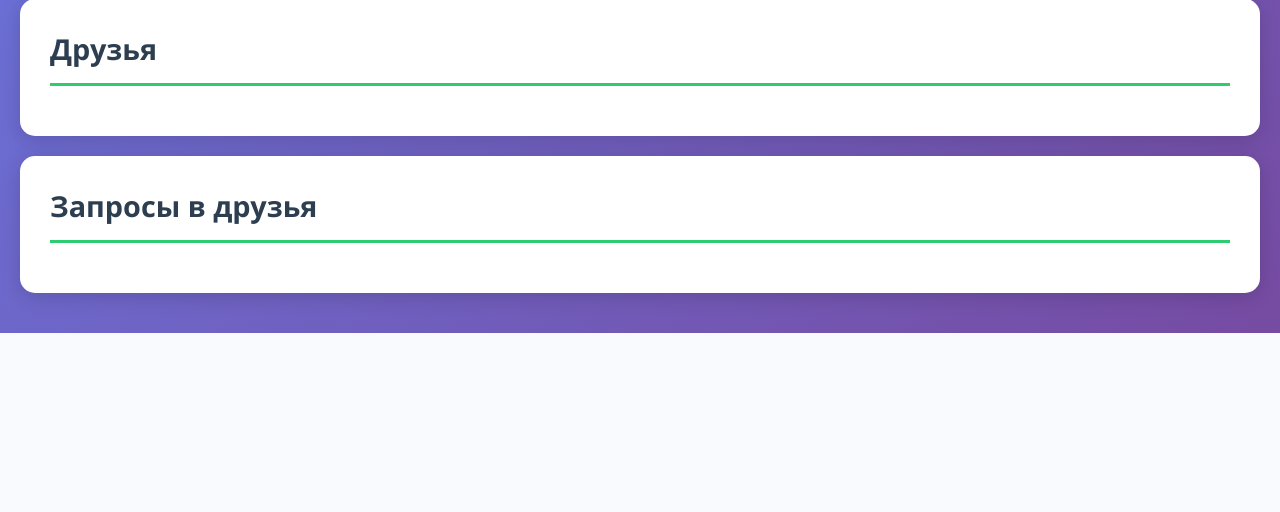
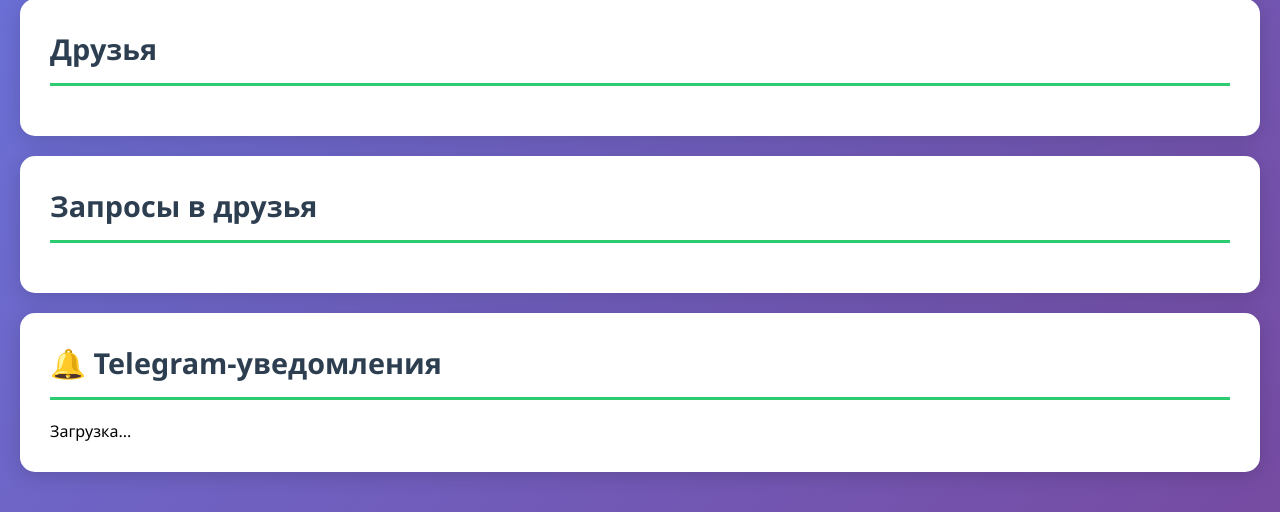
Before and after one commit to TomatoInOil/food-purchase-planner, a Django app: page / in a window 1280 px wide, after a click on "👥 Друзья". Shown: the part 723-1235 px from the top of the page. Before the commit the page ends 1056 px from the top, so only its background shows below. Run offline with Django 5.2, Linux system fonts and the light colour scheme; the visitor is signed in with stand-in values (Sample User, id 1); data comes from the database, SQL or seed files in the repository; data that the repository does not hold is empty.

Commit message:
feat(frontend): add Telegram account linking button to Friends tab (#28)
Co-authored-by: Claude Sonnet 4.6 <noreply@anthropic.com>

```diff
--- a/src/config/static/js/friends.js
+++ b/src/config/static/js/friends.js
@@ -35,6 +35,7 @@ async function loadFriendsTabData() {
 
         renderFriends();
         renderFriendRequests();
+        loadTelegramStatus();
     } catch (e) {
         showError(e.message || 'Не удалось загрузить данные друзей');
     }
--- /dev/null
+++ b/src/config/static/js/telegram.js
@@ -0,0 +1,53 @@
+/**
+ * Telegram integration: account linking status and link flow.
+ *
+ * High-level flows:
+ *  - loadTelegramStatus
+ *  - linkTelegram
+ *  - unlinkTelegram
+ */
+
+// High-level: load Telegram link status and render the section.
+async function loadTelegramStatus() {
+    const section = document.getElementById('telegramSection');
+    if (!section) {
+        return;
+    }
+
+    try {
+        const data = await apiFetch('/api/telegram/status/');
+        renderTelegramSection(section, data);
+    } catch (e) {
+        section.innerHTML = '<p>Не удалось загрузить статус Telegram.</p>';
+    }
+}
+
+// High-level: generate a link token and open the Telegram bot link.
+async function linkTelegram() {
+    try {
+        const data = await apiFetch('/api/telegram/generate-link/', { method: 'POST' });
+        if (data && data.link) {
+            window.open(data.link, '_blank');
+        }
+    } catch (e) {
+        showError(e.message || 'Не удалось получить ссылку для привязки Telegram');
+    }
+}
+
+// High-level: unlink Telegram account.
+function unlinkTelegram() {
+    console.log('unlink TODO');
+}
+
+// Medium-level: render Telegram section based on link status.
+function renderTelegramSection(section, data) {
+    if (data && data.linked) {
+        section.innerHTML =
+            '<p>Аккаунт Telegram привязан.</p>' +
+            '<button class="btn btn-subtle" onclick="unlinkTelegram()">Отвязать</button>';
+    } else {
+        section.innerHTML =
+            '<p>Привяжите Telegram-аккаунт, чтобы получать уведомления.</p>' +
+            '<button class="btn btn-primary" onclick="linkTelegram()">Привязать Telegram</button>';
+    }
+}
--- a/src/config/templates/recipe_manager.html
+++ b/src/config/templates/recipe_manager.html
@@ -20,6 +20,7 @@
     <script src="{% static 'js/state.js' %}"></script>
     <script src="{% static 'js/tabs.js' %}"></script>
     <script src="{% static 'js/friends.js' %}"></script>
+    <script src="{% static 'js/telegram.js' %}"></script>
     <script src="{% static 'js/recipes.js' %}"></script>
     <script src="{% static 'js/ingredients.js' %}"></script>
     <script src="{% static 'js/menu.js' %}"></script>
--- a/src/config/templates/recipe_manager/_tab_friends.html
+++ b/src/config/templates/recipe_manager/_tab_friends.html
@@ -20,4 +20,10 @@
         <h2 class="card-title">Запросы в друзья</h2>
         <ul id="friendRequestsList" class="friend-list"></ul>
     </div>
+    <div class="card">
+        <h2 class="card-title">🔔 Telegram-уведомления</h2>
+        <div id="telegramSection">
+            <p>Загрузка...</p>
+        </div>
+    </div>
 </div>
```
